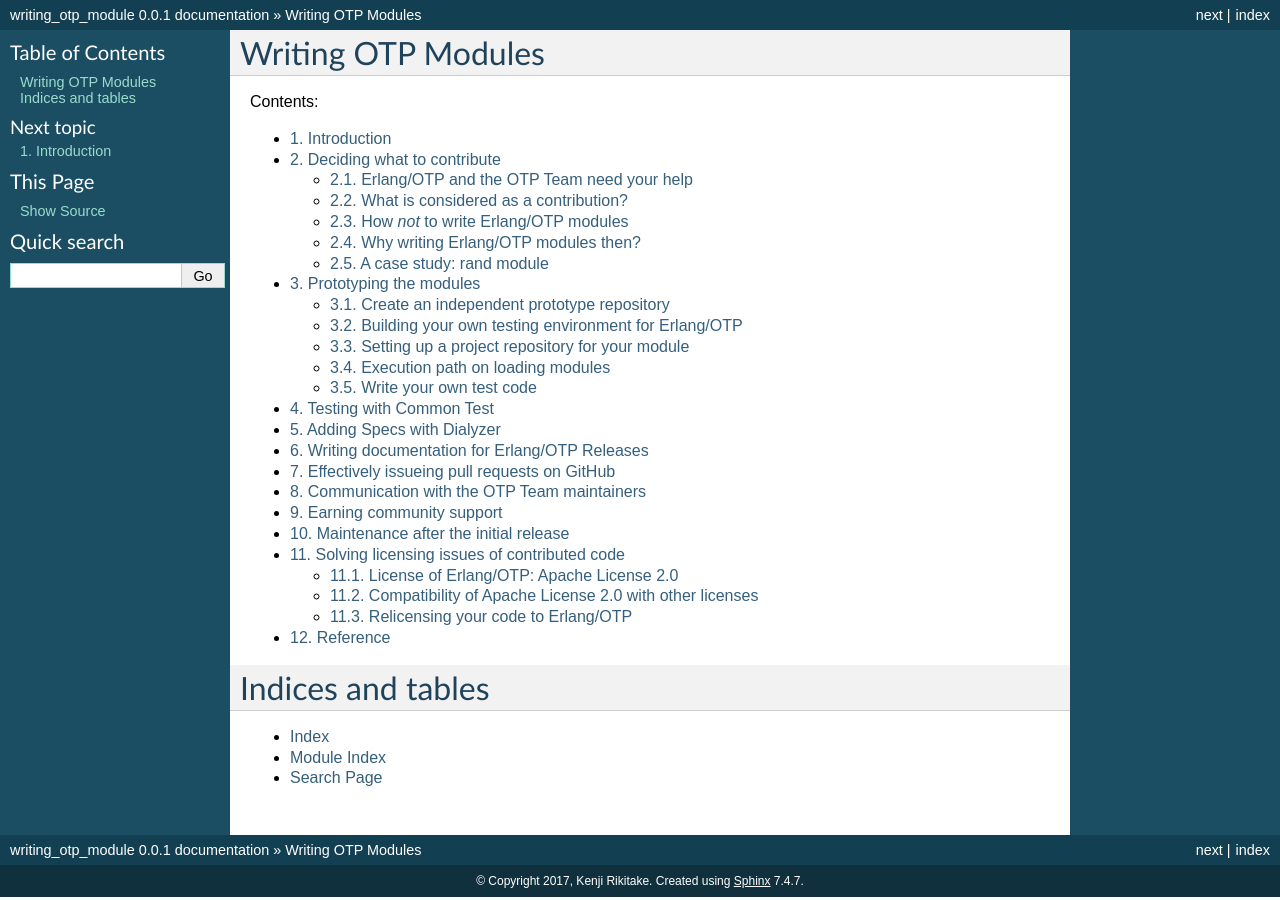
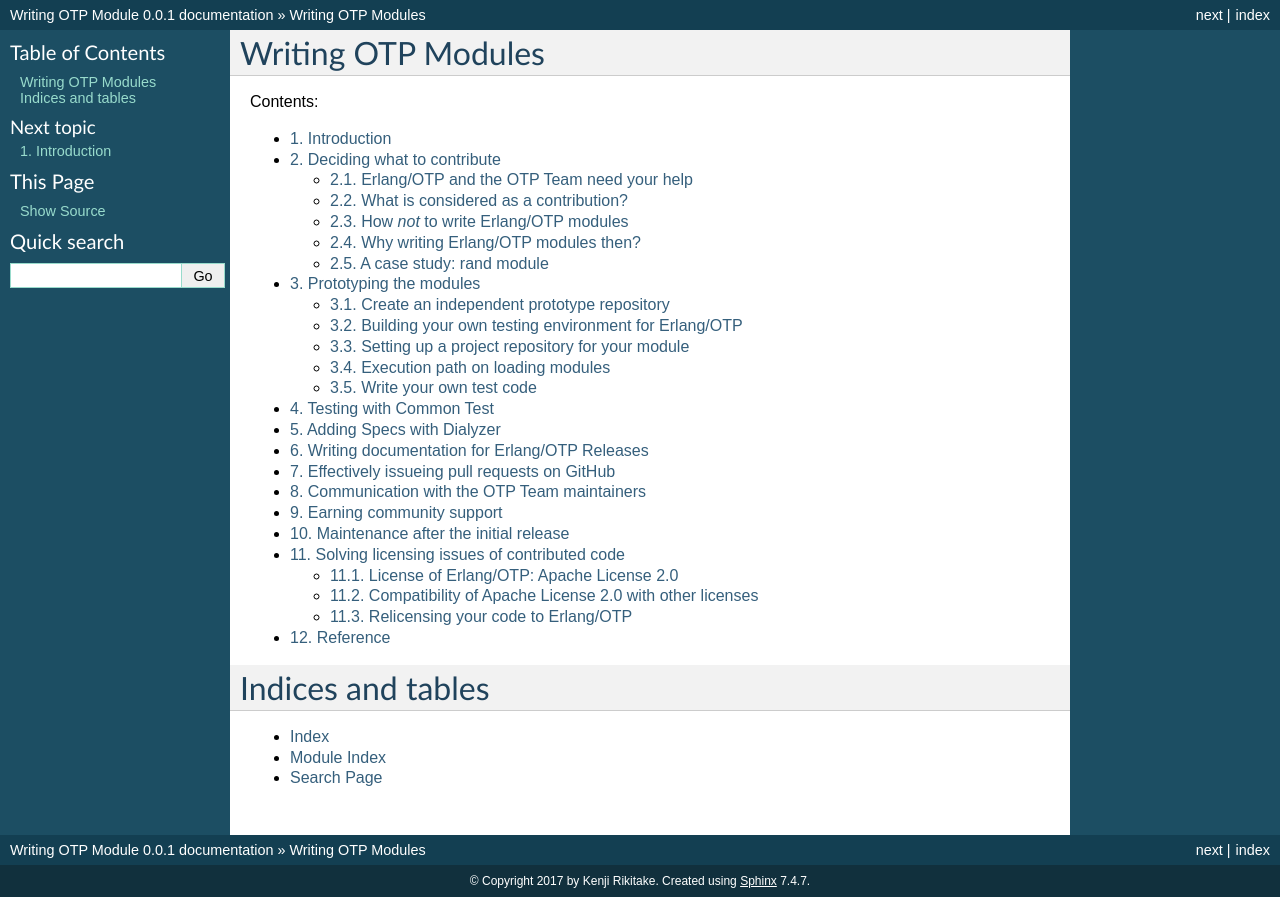
Before and after one commit to jj1bdx/writing-otp-modules, a Sphinx documentation site: the page built from draft/source/index.rst, in a window 1280 px wide. Built offline with Sphinx 7.4.7, drawn with Linux system fonts in a browser that asks for light colours.

Commit message:
Revise source/conf.py

```diff
--- a/draft/source/conf.py
+++ b/draft/source/conf.py
@@ -46,8 +46,8 @@
 master_doc = 'index'
 
 # General information about the project.
-project = 'writing_otp_module'
-copyright = '2017, Kenji Rikitake'
+project = 'Writing OTP Module'
+copyright = '2017 by Kenji Rikitake'
 author = 'Kenji Rikitake'
 
 # The version info for the project you're documenting, acts as replacement for
@@ -64,7 +64,7 @@
 #
 # This is also used if you do content translation via gettext catalogs.
 # Usually you set "language" from the command line for these cases.
-language = None
+language = "en"
 
 # List of patterns, relative to source directory, that match files and
 # directories to ignore when looking for source files.
@@ -72,7 +72,7 @@
 exclude_patterns = []
 
 # The name of the Pygments (syntax highlighting) style to use.
-pygments_style = 'sphinx'
+pygments_style = 'colorful'
 
 # If true, `todo` and `todoList` produce output, else they produce nothing.
 todo_include_todos = False
```
